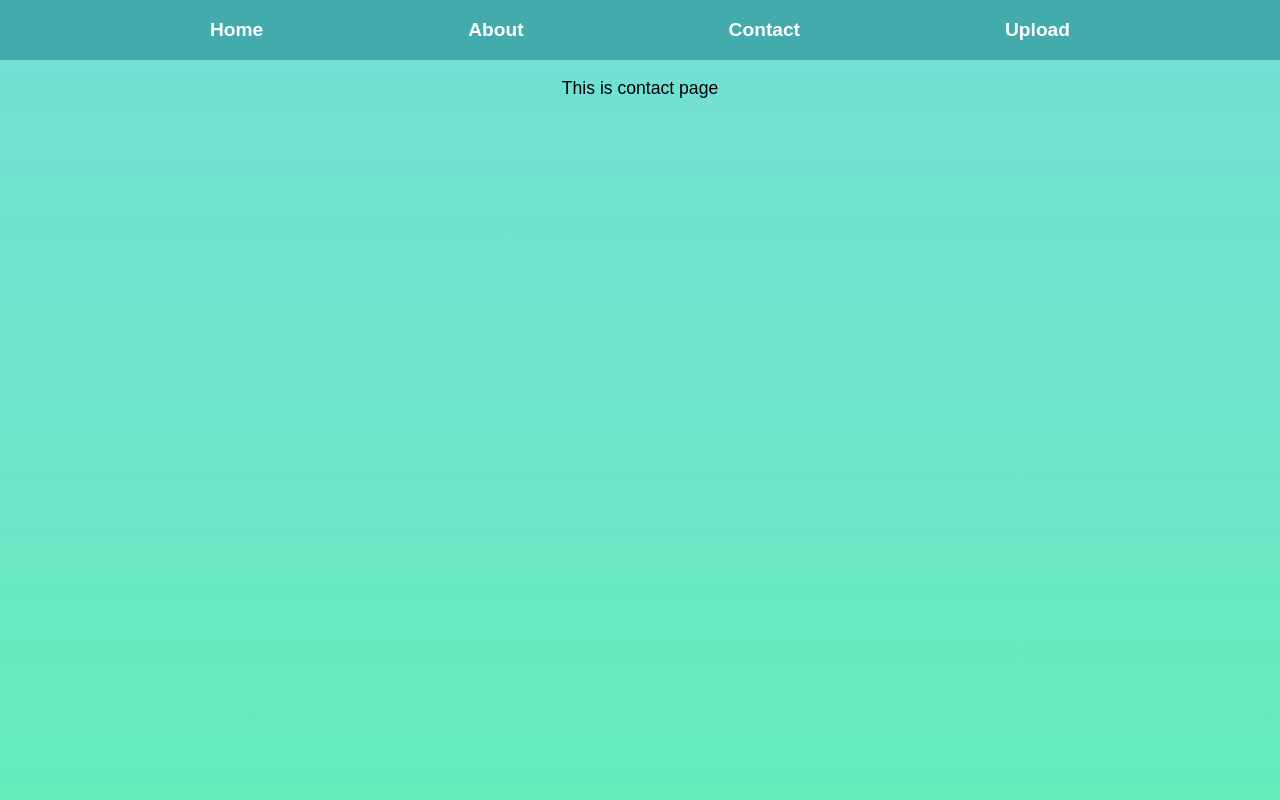
After one commit to buterly/krishnart, a Django app: page /contact in a window 1280 px wide. The commit adds this page. Run offline with Django 4.2, Linux system fonts and the light colour scheme.

Commit message:
added good styling and other things

```diff
--- a/krishnart/urls.py
+++ b/krishnart/urls.py
@@ -5,6 +5,8 @@ from . import views
 app_name = 'krishnart'
 urlpatterns = [
     path("", views.index, name="index"),
+    path("about", views.about, name="about"),
+    path("contact", views.contact, name="contact"),
     path('upload', views.image_request, name="image-request"),
 
 ]
--- a/krishnart/views.py
+++ b/krishnart/views.py
@@ -1,5 +1,4 @@
 from django.shortcuts import render, redirect
-from django.http import HttpResponse
 from krishnart.forms import Drawings as DrawingsForm
 from .models import Drawings
 import datetime
@@ -12,6 +11,12 @@ def index(request):
         'drawings' : Drawings.objects.all()[:5]
     }
     return render(request, 'index.html', data)
+
+def about(request):
+    return render(request, 'about.html')
+
+def contact(request):
+    return render(request, 'contact.html')
 
 def image_request(request):
 
@@ -35,4 +40,4 @@ def image_request(request):
         return render(request, 'image_form.html', {'form': form})
 
     else:
-        return HttpResponse('Access denied. Go login first')
+        return redirect('login')
--- a/myproject/settings/base.py
+++ b/myproject/settings/base.py
@@ -131,3 +131,5 @@ MEDIA_URL = '/media/'
 
 # Path where media is stored
 MEDIA_ROOT = os.path.join(BASE_DIR, 'media/')
+
+STATICFILES_DIRS = [BASE_DIR / "static"]  # new
--- a/templates/base.html
+++ b/templates/base.html
@@ -1,11 +1,60 @@
 <html lang="en">
+
 <head>
     <meta charset="UTF-8">
     <meta name="viewport" content="width=device-width, initial-scale=1.0">
-    <title>Document</title>
+    <title>{%block title%}About{%endblock%}</title>
+
+    <style>
+
+
+            body {
+            font-family: Arial, sans-serif;
+            background: linear-gradient(to bottom, #55d8cfd2, #44e8acd2);
+            background-repeat: no-repeat;
+
+            margin: 0;
+            padding: 0;
+        }
+        .navbar {
+            display: flex;
+            justify-content: space-evenly;
+            background-color: #359b9fc2;
+
+            padding: 5px;
+        }
+
+        .navbar a {
+            color: white;
+            font-size: 1.2em;
+            font-weight: 600;
+            padding: 14px 0px;
+            text-decoration: none;
+            text-align: center;
+        }
+
+        .navbar a:hover {
+            /* background-color: #ddd; */
+            color: black;
+        }
+
+
+    </style>
 </head>
+
 <body>
+
+    <div class="navbar">
+        <a href="/">Home</a>
+        <a href="about">About</a>
+        <!-- <a href="#services">Services</a> -->
+        <a href="contact">Contact</a>
+        <a href="upload">Upload</a>
+    </div>
+
     {% block content %}
     {% endblock %}
+
 </body>
+
 </html>
--- /dev/null
+++ b/templates/contact.html
@@ -0,0 +1,34 @@
+{% extends "base.html" %}
+
+{% block title %}Contact{% endblock %}
+
+{% block content %}
+
+<style>
+    body {
+        height: 100%;
+        font-family: Arial, sans-serif;
+        background: linear-gradient(to bottom, #55d8cfd2, #44e8acd2);
+        background-repeat: no-repeat;
+
+        margin: 0;
+        padding: 0;
+    }
+
+
+
+    .container {
+        display: flex;
+        justify-content: center;
+    }
+
+    p {
+        font-size: 1.1em;
+    }
+</style>
+<div class="container">
+
+    <p>This is contact page</p>
+</div>
+
+{% endblock %}
```
Also changed, not shown: members/templates/authenticate/login.html (+13 -4 lines), templates/about.html (added, +32 -0 lines), templates/image_form.html (+24 -0 lines), templates/index.html (+30 -23 lines), static/images/favicon.ico (added).
